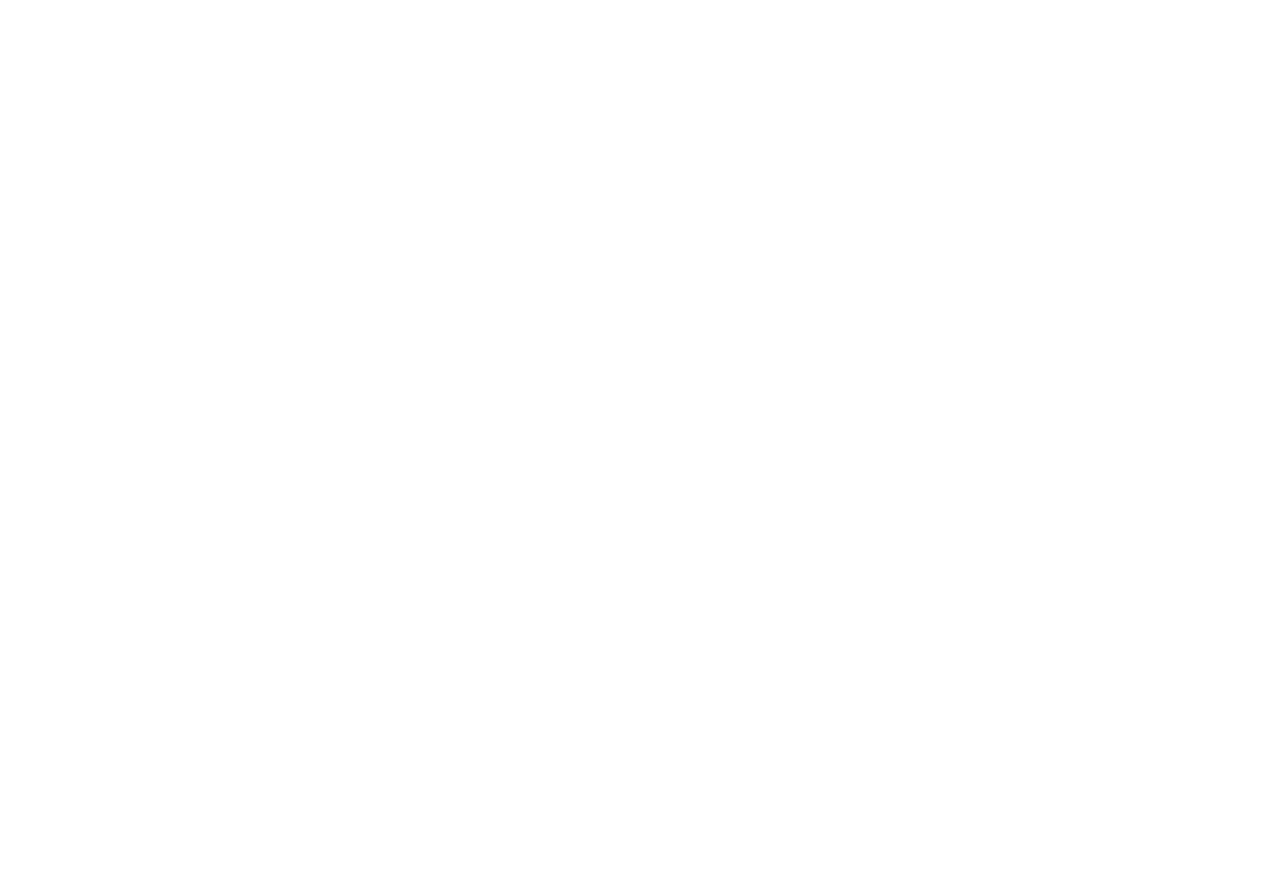
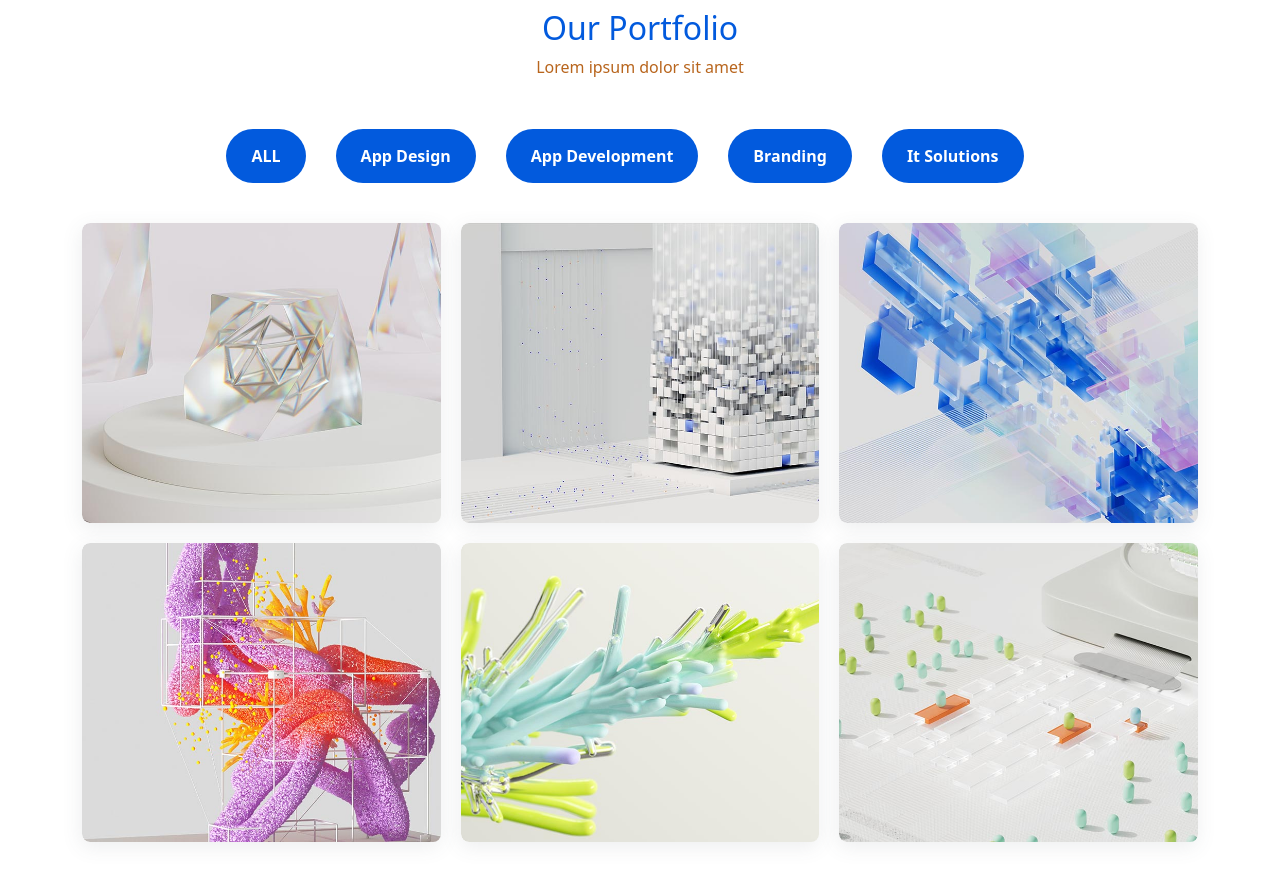
Before and after one commit to Hamza-1-0/Secondproject, a React (Vite) app: page / in a window 1280 px wide. Shown: the part 2500-3381 px from the top of the page. Before the commit the page ends 2459 px from the top, so only its background shows below. Built offline with nearby package versions, Linux system fonts and the light colour scheme.

Commit message:
Add header

```diff
--- a/src/App.css
+++ b/src/App.css
@@ -0,0 +1,12 @@
+.text-top{
+    font-size: 32px;
+    font-weight: 400;
+    color: #025add;
+    text-align: center;
+}
+ .text-down{
+    font-weight: 500;
+    text-align: center;
+    color: #b8651d;
+    margin-bottom: 50px;
+}
--- a/src/App.jsx
+++ b/src/App.jsx
@@ -1,5 +1,6 @@
 import React from "react";
 import Home from "./Screen/Home";
+import "./App.css";
 const App = () => {
   return (
     <>
--- a/src/Components/Choose/Choose-style.css
+++ b/src/Components/Choose/Choose-style.css
@@ -3,19 +3,6 @@
     padding-bottom: 80px;
 }
 
-
-.choose h2{
-    font-size: 32px;
-    font-weight: 400;
-    color: #025add;
-    text-align: center;
-}
-.choose .text-top{
-    font-weight: 500;
-    text-align: center;
-    color: #b8651d;
-    margin-bottom: 50px;
-}
 .cont{
     display: flex;
     flex-direction: column;
@@ -40,6 +27,10 @@
     max-height: 3.5rem;
     margin-bottom: 60px;
     margin-left: 10px;
+    transition: 0.3s all ease;
+}
+.content-choose img:hover{
+   transform: scale(1.09);
 }
 .content-choose .text-choose{
     padding:10px;
--- a/src/Components/Choose/Choose.jsx
+++ b/src/Components/Choose/Choose.jsx
@@ -4,8 +4,8 @@
 const Choose = () => {
   return (
     <div className="choose">
-      <h2>Why Choose Us</h2>
-      <p className="text-top">Lorem ipsum dolor sit amet</p>
+      <h2 className="text-top">Why Choose Us</h2>
+      <p className="text-down">Lorem ipsum dolor sit amet</p>
       <Container className="d-flex">
         <Row className="cont">
           <Col>
--- a/src/Components/Navbar/Navbar-style.css
+++ b/src/Components/Navbar/Navbar-style.css
@@ -7,6 +7,7 @@
     justify-content: space-between;
     align-items: center;
     width: 100%;
+    height: 90px;
     position: fixed;
     right: 0;
     top: 0;
--- /dev/null
+++ b/src/Components/Portfolio/Portfolio-style.css
@@ -0,0 +1,44 @@
+.portfolio{
+    padding-top: 50px;
+    padding-bottom: 80px;
+}
+
+.portfolio .btn-group{
+    display: flex;
+    justify-content: center;
+    align-items: center;
+    margin-bottom: 40px;
+}
+.btn-group .change{
+    background-color: #025add;
+    padding: 15px 25px;
+    border: none;
+    color: white;
+    border-radius: 30px;
+    margin-right: 30px;
+    font-weight: 600;
+    font-size: 16px;
+}
+.portfolio .Group{
+   display: grid;
+   grid-template-columns: repeat(auto-fill ,minmax(350px , 1fr) );
+   gap: 20px;
+   margin-bottom: 20px;
+   text-align: center;
+}
+.Group .image{
+    box-shadow: -1px 5px 20px 0px rgb(82 90 101 / 10%);
+    border-radius: 8px;
+    height: 100%;
+    position: relative;
+    overflow: hidden;
+}
+.Group img{
+width: 420px;
+border-radius:8px ;
+   transition: 0.5s all ease;
+
+}
+.Group img:hover{
+    transform: scale(1.1);
+}
--- /dev/null
+++ b/src/Components/Portfolio/Portfolio.jsx
@@ -0,0 +1,45 @@
+import React from "react";
+import "./Portfolio-style.css";
+import { Col, Container } from "react-bootstrap";
+
+const Portfolio = () => {
+  return (
+    <div className="portfolio">
+      <h2 className="text-top">Our Portfolio</h2>
+      <p className="text-down">Lorem ipsum dolor sit amet</p>
+      <Container>
+        <div className="btn-group">
+          <button className="change">ALL</button>
+          <button className="change">App Design</button>
+          <button className="change">App Development</button>
+          <button className="change">Branding</button>
+          <button className="change">It Solutions</button>
+        </div>
+        <div className="Group">
+          <div className="image">
+            <img src="src\assets\News\portifolio\product-1.jpg" alt="" />
+          </div>
+          <div className="image">
+            <img src="src\assets\News\portifolio\product-2.jpg" alt="" />
+          </div>
+          <div className="image">
+            <img src="src\assets\News\portifolio\product-3.jpg" alt="" />
+          </div>
+        </div>
+        <div className="Group">
+          <div className="image">
+            <img src="src\assets\News\portifolio\product-4.jpg" alt="" />
+          </div>
+          <div className="image">
+            <img src="src\assets\News\portifolio\product-5.jpg" alt="" />
+          </div>
+          <div className="image">
+            <img src="src\assets\News\portifolio\product-6.jpg" alt="" />
+          </div>
+        </div>
+      </Container>
+    </div>
+  );
+};
+
+export default Portfolio;
--- a/src/Screen/Home.jsx
+++ b/src/Screen/Home.jsx
@@ -3,6 +3,7 @@
 import Header from "../Components/Header/Header";
 import Information from "../Components/Information/Information";
 import Choose from "../Components/Choose/Choose";
+import Portfolio from "../Components/Portfolio/Portfolio";
 
 const Home = () => {
   return (
@@ -11,6 +12,7 @@
       <Header />
       <Information />
       <Choose />
+      <Portfolio />
     </>
   );
 };
```
